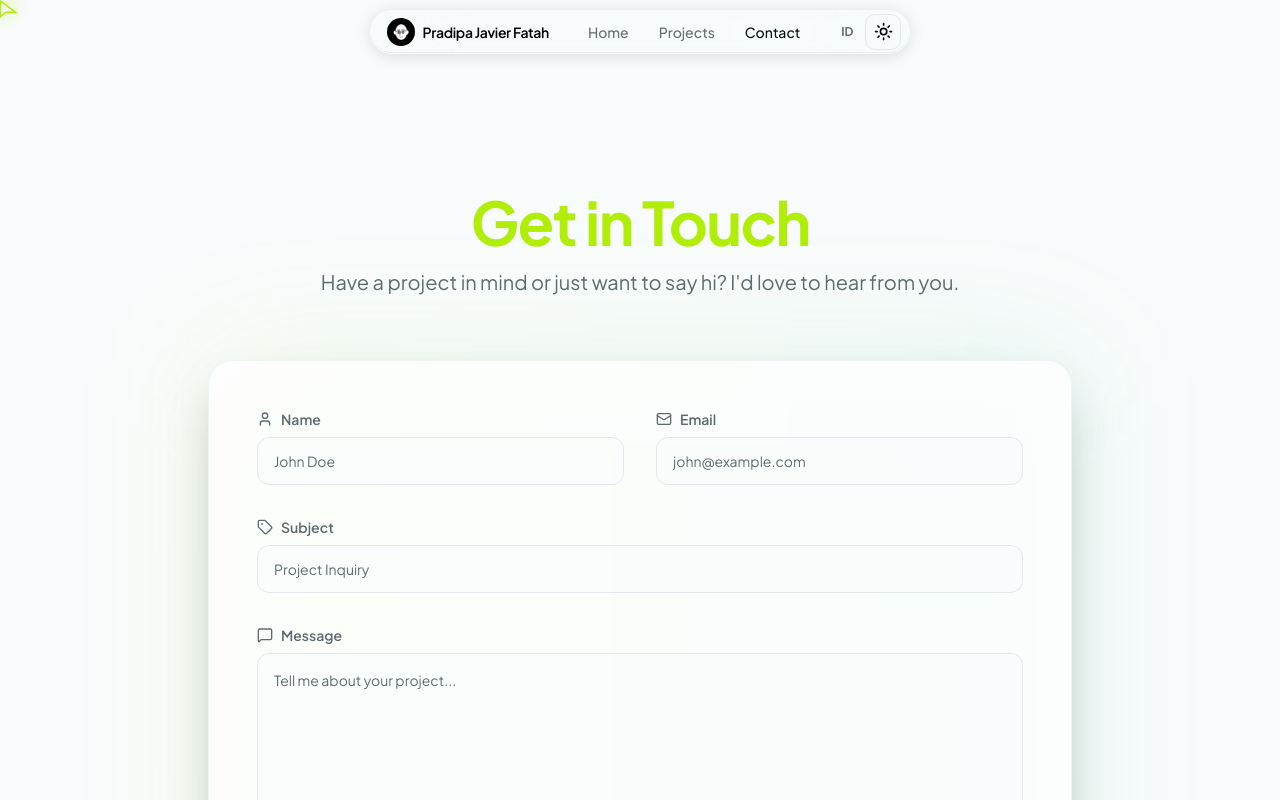
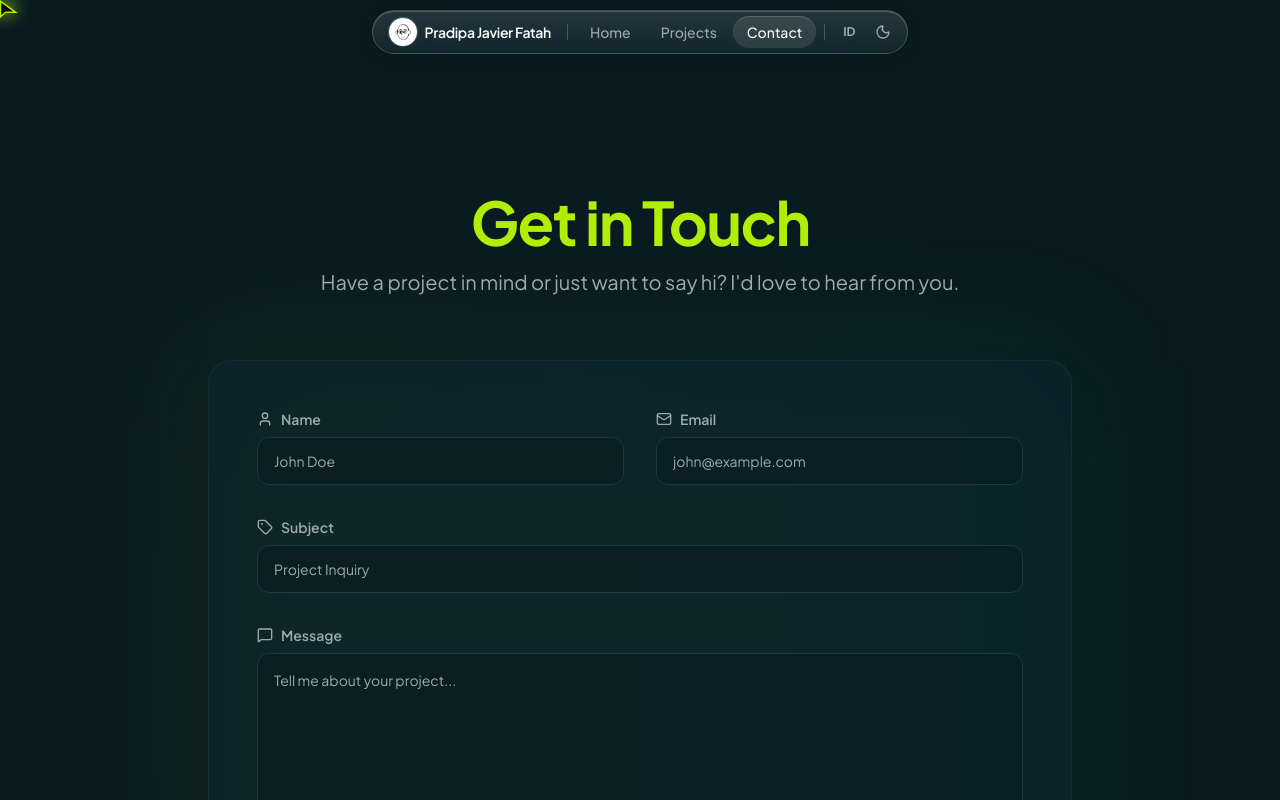
Before and after one commit to PradipaJavierFatah/PradipaPortofolioNextJs, a Next.js app: page /contact in a window 1280 px wide. Shown: the top 800 px of the page. Built offline with nearby package versions, Linux system fonts and the light colour scheme.

Commit message:
fix: dark default theme, proper light mode palette, glass-consistent toggle

```diff
--- a/src/app/globals.css
+++ b/src/app/globals.css
@@ -3,33 +3,33 @@
 
 @layer base {
   :root {
-    /* Refined Theme - Light Mode (Clean Slate with User-Specified Accents) */
-    --background: 193 30% 98%;
-    --foreground: 193 58% 5%;
+    /* Light Mode — airy teal-tinted day palette */
+    --background: 193 40% 96%;        /* #eaf5f7 — light teal air */
+    --foreground: 193 58% 8%;         /* deep teal text */
 
-    --card: 0 0% 100%;
-    --card-foreground: 193 58% 5%;
+    --card: 193 30% 99%;
+    --card-foreground: 193 58% 8%;
 
-    --popover: 0 0% 100%;
-    --popover-foreground: 193 58% 5%;
+    --popover: 193 30% 99%;
+    --popover-foreground: 193 58% 8%;
 
-    --primary: 76 94% 48%; /* User Lime Green (#afee07) */
-    --primary-foreground: 193 58% 8%; /* User Deep Teal (#0c262d) */
+    --primary: 76 94% 48%;            /* #afee07 lime green */
+    --primary-foreground: 193 58% 8%; /* deep teal on lime */
 
-    --secondary: 193 20% 96%;
-    --secondary-foreground: 193 58% 10%;
+    --secondary: 193 30% 92%;
+    --secondary-foreground: 193 50% 12%;
 
-    --muted: 193 20% 96%;
-    --muted-foreground: 193 10% 40%;
+    --muted: 193 25% 90%;
+    --muted-foreground: 193 20% 40%;
 
-    --accent: 193 20% 90%;
+    --accent: 193 35% 88%;
     --accent-foreground: 193 58% 10%;
 
     --destructive: 0 84.2% 60.2%;
-    --destructive-foreground: 210 40% 98%;
+    --destructive-foreground: 0 0% 100%;
 
-    --border: 193 20% 90%;
-    --input: 193 20% 90%;
+    --border: 193 25% 84%;
+    --input: 193 25% 84%;
     --ring: 76 94% 48%;
 
     --radius: 0.75rem;
--- a/src/app/layout.tsx
+++ b/src/app/layout.tsx
@@ -33,7 +33,7 @@ export default function RootLayout({
             <body className={cn(plusJakartaSans.variable, "min-h-screen bg-background font-sans antialiased selection:bg-primary selection:text-background")}>
                 <ThemeProvider
                     attribute="class"
-                    defaultTheme="light"
+                    defaultTheme="dark"
                     enableSystem={false}
                     disableTransitionOnChange
                 >
--- a/src/components/layout/navbar.tsx
+++ b/src/components/layout/navbar.tsx
@@ -43,16 +43,20 @@ export function Navbar() {
             <div className={cn(
                 "pointer-events-auto relative flex items-center gap-1 rounded-full px-2 h-11",
                 "transition-all duration-500 ease-out",
-                "bg-gradient-to-b from-white/[0.12] to-white/[0.05]",
+                // dark: white tint glass / light: black tint glass
+                "dark:bg-gradient-to-b dark:from-white/[0.12] dark:to-white/[0.05]",
+                "bg-gradient-to-b from-black/[0.06] to-black/[0.03]",
                 "backdrop-blur-2xl backdrop-saturate-200",
-                "border border-white/[0.18]",
-                "shadow-[0_2px_16px_rgba(0,0,0,0.12),inset_0_1px_0_rgba(255,255,255,0.18),inset_0_-1px_0_rgba(0,0,0,0.06)]",
-                scrolled && "from-white/[0.16] to-white/[0.08] shadow-[0_4px_24px_rgba(0,0,0,0.2),inset_0_1px_0_rgba(255,255,255,0.22),inset_0_-1px_0_rgba(0,0,0,0.06)]"
+                "dark:border-white/[0.18] border-black/[0.10]",
+                "border",
+                "shadow-[0_2px_16px_rgba(0,0,0,0.10),inset_0_1px_0_rgba(255,255,255,0.60),inset_0_-1px_0_rgba(0,0,0,0.04)]",
+                "dark:shadow-[0_2px_16px_rgba(0,0,0,0.12),inset_0_1px_0_rgba(255,255,255,0.18),inset_0_-1px_0_rgba(0,0,0,0.06)]",
+                scrolled && "dark:from-white/[0.16] dark:to-white/[0.08] from-black/[0.09] to-black/[0.05]"
             )}>
                 {/* Logo */}
                 <Link
                     href="/"
-                    className="flex items-center gap-2 px-2 py-1 rounded-full hover:bg-white/10 transition-colors"
+                    className="flex items-center gap-2 px-2 py-1 rounded-full hover:bg-foreground/[0.08] transition-colors"
                     onClick={handleLogoClick}
                 >
                     <div className="relative h-7 w-7 rounded-full overflow-hidden ring-1 ring-white/20">
@@ -75,13 +79,13 @@ export function Navbar() {
                                 "relative text-sm font-medium px-3.5 py-1.5 rounded-full transition-all duration-200",
                                 pathname === link.href
                                     ? "text-foreground"
-                                    : "text-foreground/60 hover:text-foreground hover:bg-white/10"
+                                    : "text-foreground/60 hover:text-foreground hover:bg-foreground/[0.08]"
                             )}
                         >
                             {pathname === link.href && (
                                 <motion.span
                                     layoutId="pill-active"
-                                    className="absolute inset-0 rounded-full bg-white/[0.14] shadow-[inset_0_1px_0_rgba(255,255,255,0.2)]"
+                                    className="absolute inset-0 rounded-full bg-foreground/[0.10] shadow-[inset_0_1px_0_rgba(255,255,255,0.15)]"
                                     transition={{ type: "spring", stiffness: 400, damping: 30 }}
                                 />
                             )}
@@ -99,7 +103,7 @@ export function Navbar() {
                         variant="ghost"
                         size="icon"
                         onClick={toggleLanguage}
-                        className="h-8 w-8 rounded-full text-foreground/60 hover:text-foreground hover:bg-white/10"
+                        className="h-8 w-8 rounded-full text-foreground/60 hover:text-foreground hover:bg-foreground/[0.08]"
                         title={locale === "en" ? "Switch to Indonesian" : "Switch to English"}
                     >
                         <span className="text-xs font-bold">{locale === "en" ? "ID" : "EN"}</span>
@@ -112,7 +116,7 @@ export function Navbar() {
                         variant="ghost"
                         size="icon"
                         onClick={() => setIsOpen(!isOpen)}
-                        className="h-8 w-8 rounded-full text-foreground/60 hover:text-foreground hover:bg-white/10 md:hidden"
+                        className="h-8 w-8 rounded-full text-foreground/60 hover:text-foreground hover:bg-foreground/[0.08] md:hidden"
                     >
                         <AnimatePresence mode="wait" initial={false}>
                             {isOpen ? (
@@ -139,10 +143,12 @@ export function Navbar() {
                             className={cn(
                                 "absolute top-[calc(100%+8px)] left-1/2 -translate-x-1/2",
                                 "min-w-[180px] rounded-2xl px-2 py-2",
-                                "bg-gradient-to-b from-white/[0.14] to-white/[0.07]",
+                                "dark:bg-gradient-to-b dark:from-white/[0.14] dark:to-white/[0.07]",
+                                "bg-gradient-to-b from-black/[0.06] to-black/[0.03]",
                                 "backdrop-blur-2xl backdrop-saturate-200",
-                                "border border-white/[0.18]",
-                                "shadow-[0_8px_32px_rgba(0,0,0,0.18),inset_0_1px_0_rgba(255,255,255,0.18)]"
+                                "dark:border-white/[0.18] border-black/[0.10] border",
+                                "dark:shadow-[0_8px_32px_rgba(0,0,0,0.18),inset_0_1px_0_rgba(255,255,255,0.18)]",
+                                "shadow-[0_8px_32px_rgba(0,0,0,0.08),inset_0_1px_0_rgba(255,255,255,0.80)]"
                             )}
                         >
                             <nav className="flex flex-col gap-0.5">
@@ -154,8 +160,8 @@ export function Navbar() {
                                         className={cn(
                                             "text-sm font-medium px-4 py-2 rounded-xl transition-all duration-150",
                                             pathname === link.href
-                                                ? "bg-white/[0.14] text-foreground"
-                                                : "text-foreground/60 hover:text-foreground hover:bg-white/10"
+                                                ? "bg-foreground/[0.10] text-foreground"
+                                                : "text-foreground/60 hover:text-foreground hover:bg-foreground/[0.08]"
                                         )}
                                     >
                                         {link.label}
--- a/src/components/ui/theme-toggle.tsx
+++ b/src/components/ui/theme-toggle.tsx
@@ -3,17 +3,31 @@
 import * as React from "react";
 import { Moon, Sun } from "lucide-react";
 import { useTheme } from "next-themes";
+import { cn } from "@/lib/utils";
 
-export function ThemeToggle() {
-    const { setTheme, theme } = useTheme();
+export function ThemeToggle({ className }: { className?: string }) {
+    const { setTheme, resolvedTheme } = useTheme();
+    const [mounted, setMounted] = React.useState(false);
+
+    React.useEffect(() => setMounted(true), []);
+
+    if (!mounted) {
+        return <div className={cn("h-8 w-8 rounded-full", className)} />;
+    }
 
     return (
         <button
-            onClick={() => setTheme(theme === "light" ? "dark" : "light")}
-            className="relative inline-flex h-9 w-9 items-center justify-center rounded-md border border-input bg-transparent hover:bg-accent hover:text-accent-foreground focus-visible:outline-none focus-visible:ring-1 focus-visible:ring-ring"
+            onClick={() => setTheme(resolvedTheme === "light" ? "dark" : "light")}
+            className={cn(
+                "relative inline-flex h-8 w-8 items-center justify-center rounded-full",
+                "text-foreground/60 hover:text-foreground hover:bg-white/10",
+                "transition-all duration-200 focus-visible:outline-none",
+                className
+            )}
+            title={resolvedTheme === "light" ? "Switch to dark mode" : "Switch to light mode"}
         >
-            <Sun className="h-[1.2rem] w-[1.2rem] rotate-0 scale-100 transition-all dark:-rotate-90 dark:scale-0" />
-            <Moon className="absolute h-[1.2rem] w-[1.2rem] rotate-90 scale-0 transition-all dark:rotate-0 dark:scale-100" />
+            <Sun className="h-4 w-4 rotate-0 scale-100 transition-all dark:-rotate-90 dark:scale-0" />
+            <Moon className="absolute h-4 w-4 rotate-90 scale-0 transition-all dark:rotate-0 dark:scale-100" />
             <span className="sr-only">Toggle theme</span>
         </button>
     );
```
